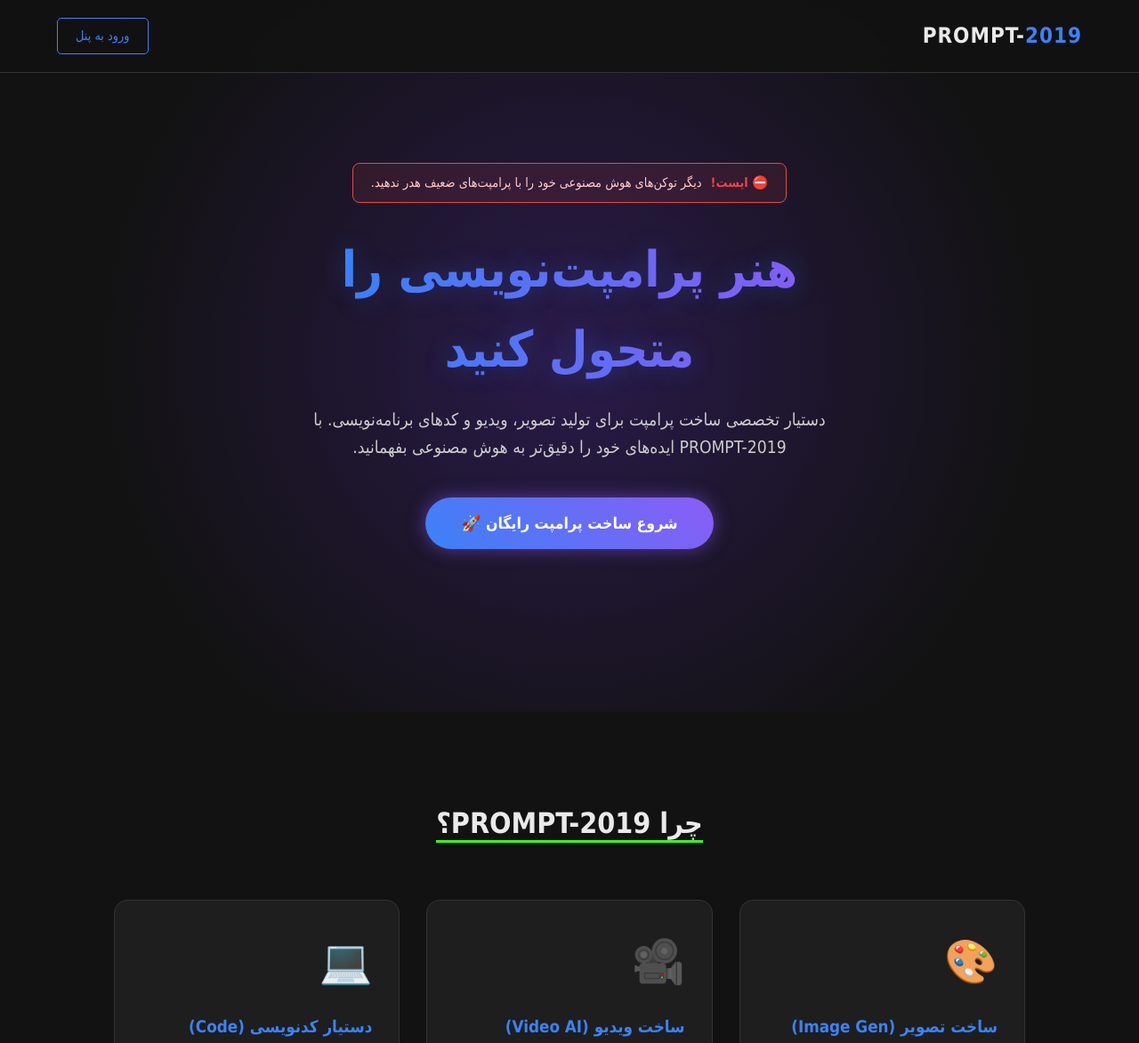
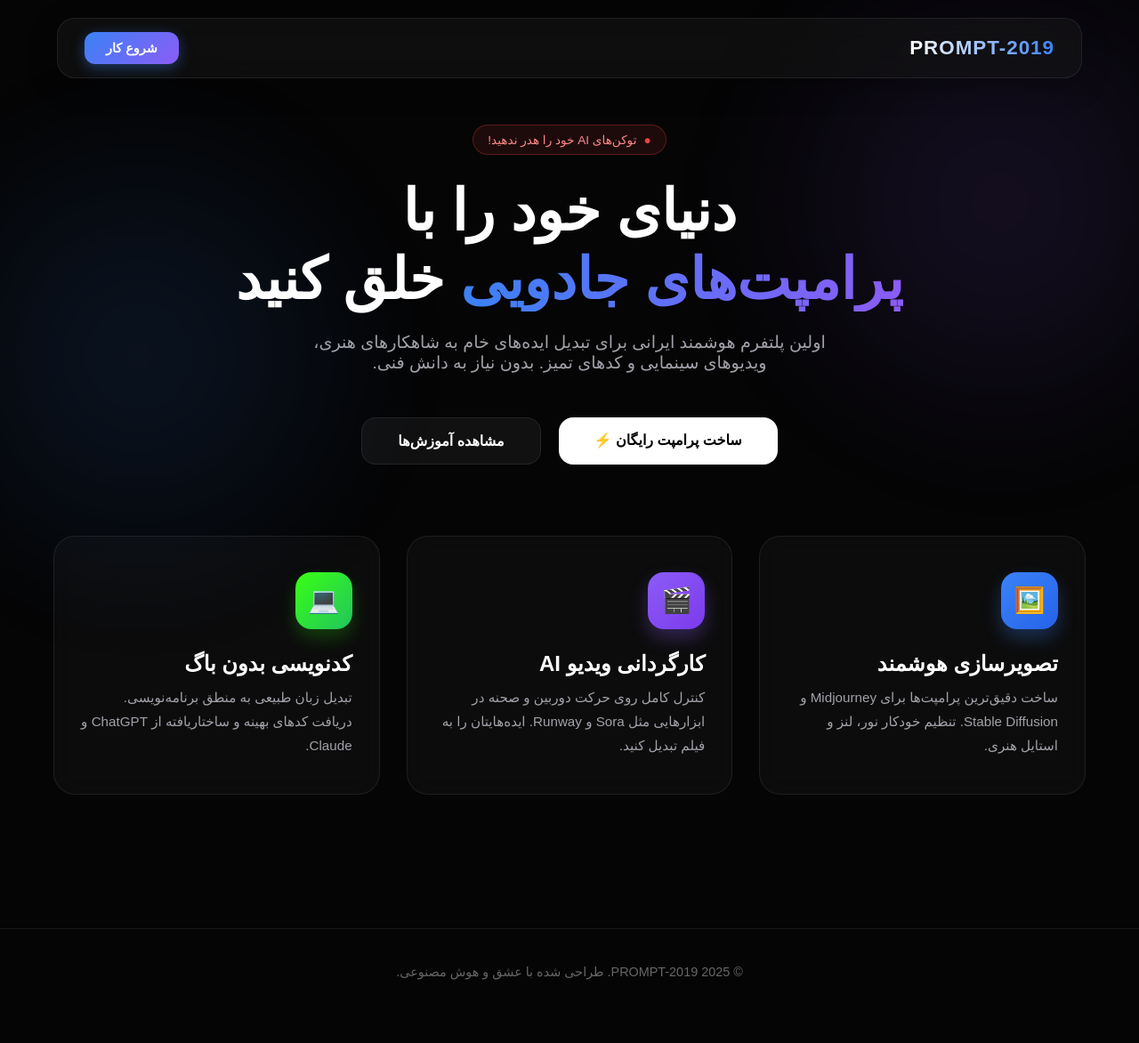
Before and after one commit to MRmmd2019/PROMPT-2019, a plain HTML site: page landing.html in a window 1280 px wide. Shown: the top 1172 px of the page at 89% size. After the commit the page ends 1140 px from the top, so only its background shows below. Drawn offline with Linux system fonts and the light colour scheme; a small style sheet from the web is missing.

Commit message:
Update landing.html

```diff
--- a/landing.html
+++ b/landing.html
@@ -3,247 +3,337 @@
 <head>
     <meta charset="UTF-8">
     <meta name="viewport" content="width=device-width, initial-scale=1.0">
-    <title>PROMPT-2019 | دستیار هوشمند ساخت پرامپت</title>
+    <title>PROMPT-2019 | نسل جدید پرامپت‌نویسی</title>
+    <!-- لینک فونت وزیر -->
+    <link href="https://cdn.jsdelivr.net/gh/rastikerdar/vazirmatn@v33.003/Vazirmatn-font-face.css" rel="stylesheet" type="text/css" />
+
     <style>
         :root {
-            --bg-black: #121212;
-            --text-white: #EAEAEA;
+            /* پالت رنگی */
+            --bg-dark: #050505;
+            --glass-bg: rgba(255, 255, 255, 0.03);
+            --glass-border: rgba(255, 255, 255, 0.08);
             --primary-blue: #3B82F6;
-            --accent-purple: #8B5CF6;
+            --primary-purple: #8B5CF6;
             --neon-green: #39FF14;
             --alert-yellow: #FBBF24;
             --danger-red: #EF4444;
-            --card-bg: #1E1E1E;
+            --text-main: #ffffff;
+            --text-muted: #a1a1aa;
         }
 
-        * { margin: 0; padding: 0; box-sizing: border-box; }
+        * {
+            margin: 0;
+            padding: 0;
+            box-sizing: border-box;
+            outline: none;
+        }
 
         body {
-            font-family: 'Tahoma', sans-serif;
-            background-color: var(--bg-black);
-            color: var(--text-white);
-            line-height: 1.6;
+            font-family: 'Vazirmatn', sans-serif;
+            background-color: var(--bg-dark);
+            color: var(--text-main);
             overflow-x: hidden;
+            min-height: 100vh;
+            position: relative;
         }
 
-        /* --- Header / Navbar --- */
+        /* --- پس‌زمینه زنده (Mesh Gradient) --- */
+        .ambient-light {
+            position: fixed;
+            top: 0;
+            left: 0;
+            width: 100%;
+            height: 100%;
+            z-index: -1;
+            background: radial-gradient(circle at 15% 50%, rgba(59, 130, 246, 0.15), transparent 25%),
+                        radial-gradient(circle at 85% 30%, rgba(139, 92, 246, 0.15), transparent 25%);
+            filter: blur(60px);
+            animation: pulseLight 10s infinite alternate;
+        }
+
+        @keyframes pulseLight {
+            0% { transform: scale(1); opacity: 0.8; }
+            100% { transform: scale(1.1); opacity: 1; }
+        }
+
+        /* --- هدر شیشه‌ای --- */
         header {
+            position: fixed;
+            top: 20px;
+            left: 5%;
+            right: 5%;
+            padding: 15px 30px;
             display: flex;
             justify-content: space-between;
             align-items: center;
-            padding: 20px 5%;
-            background: rgba(18, 18, 18, 0.95);
-            position: fixed;
-            width: 100%;
-            top: 0;
-            z-index: 1000;
-            backdrop-filter: blur(10px);
-            border-bottom: 1px solid #333;
+            border-radius: 20px;
+            z-index: 100;
+
+            /* Glassmorphism Effect */
+            background: rgba(20, 20, 20, 0.6);
+            backdrop-filter: blur(16px);
+            -webkit-backdrop-filter: blur(16px);
+            border: 1px solid var(--glass-border);
+            box-shadow: 0 8px 32px 0 rgba(0, 0, 0, 0.3);
         }
 
         .logo {
-            font-size: 1.5rem;
-            font-weight: bold;
-            color: var(--text-white);
+            font-weight: 900;
+            font-size: 1.4rem;
             letter-spacing: 1px;
+            background: linear-gradient(to right, #fff, var(--primary-blue));
+            -webkit-background-clip: text;
+            -webkit-text-fill-color: transparent;
         }
 
-        .logo span { color: var(--primary-blue); }
-
         .nav-btn {
-            padding: 8px 20px;
-            background: transparent;
-            border: 1px solid var(--primary-blue);
-            color: var(--primary-blue);
-            border-radius: 5px;
-            cursor: pointer;
-            transition: 0.3s;
+            background: linear-gradient(135deg, var(--primary-blue), var(--primary-purple));
+            color: white;
+            padding: 10px 24px;
+            border-radius: 12px;
             text-decoration: none;
+            font-weight: bold;
             font-size: 0.9rem;
+            box-shadow: 0 4px 15px rgba(59, 130, 246, 0.4);
+            transition: all 0.3s ease;
         }
 
         .nav-btn:hover {
-            background: var(--primary-blue);
-            color: white;
+            transform: translateY(-2px);
+            box-shadow: 0 8px 25px rgba(139, 92, 246, 0.6);
         }
 
-        /* --- Hero Section --- */
-        .hero {
-            height: 100vh;
-            display: flex;
-            flex-direction: column;
-            justify-content: center;
-            align-items: center;
+        /* --- کانتینر اصلی --- */
+        .container {
+            max-width: 1200px;
+            margin: 0 auto;
+            padding: 140px 20px 50px;
             text-align: center;
-            padding: 0 20px;
-            background: radial-gradient(circle at 50% 50%, #2a1a4a 0%, var(--bg-black) 70%);
-            position: relative;
         }
 
-        .hero h1 {
-            font-size: 3.5rem;
+        /* --- بخش هیرو --- */
+        .hero-badge {
+            display: inline-flex;
+            align-items: center;
+            gap: 8px;
+            padding: 8px 16px;
+            border-radius: 50px;
+            background: rgba(239, 68, 68, 0.1);
+            border: 1px solid rgba(239, 68, 68, 0.3);
+            color: #ff8888;
+            font-size: 0.85rem;
+            margin-bottom: 25px;
+            backdrop-filter: blur(4px);
+        }
+
+        h1 {
+            font-size: 4rem;
+            line-height: 1.2;
             margin-bottom: 20px;
-            background: linear-gradient(90deg, var(--primary-blue), var(--accent-purple));
+            font-weight: 900;
+        }
+
+        .gradient-text {
+            background: linear-gradient(90deg, var(--primary-blue), var(--primary-purple), var(--neon-green));
+            background-size: 200% auto;
             -webkit-background-clip: text;
             -webkit-text-fill-color: transparent;
-            text-shadow: 0 0 30px rgba(59, 130, 246, 0.3);
+            animation: gradientMove 5s linear infinite;
         }
 
-        .hero p {
-            font-size: 1.2rem;
-            max-width: 600px;
-            margin-bottom: 40px;
-            color: #ccc;
+        @keyframes gradientMove {
+            0% { background-position: 0% 50%; }
+            100% { background-position: 200% 50%; }
         }
 
-        .cta-btn {
-            padding: 15px 40px;
-            background: linear-gradient(45deg, var(--primary-blue), var(--accent-purple));
-            color: white;
-            font-size: 1.1rem;
-            font-weight: bold;
-            border: none;
-            border-radius: 50px;
-            cursor: pointer;
-            text-decoration: none;
-            box-shadow: 0 0 20px rgba(139, 92, 246, 0.5);
-            transition: transform 0.3s, box-shadow 0.3s;
+        p.subtitle {
+            font-size: 1.2rem;
+            color: var(--text-muted);
+            max-width: 600px;
+            margin: 0 auto 50px;
         }
 
-        .cta-btn:hover {
-            transform: translateY(-3px);
-            box-shadow: 0 0 30px rgba(139, 92, 246, 0.8);
+        .cta-group {
+            display: flex;
+            gap: 20px;
+            justify-content: center;
+            margin-bottom: 80px;
         }
 
-        /* --- Pain Point (Red Usage) --- */
-        .alert-banner {
-            background: rgba(239, 68, 68, 0.1);
-            border: 1px solid var(--danger-red);
-            color: #ffcccc;
-            padding: 10px 20px;
-            border-radius: 8px;
-            margin-bottom: 30px;
-            font-size: 0.9rem;
-            display: inline-flex;
-            align-items: center;
-            gap: 10px;
+        .btn-primary {
+            padding: 16px 40px;
+            background: white;
+            color: black;
+            font-weight: 800;
+            border-radius: 16px;
+            text-decoration: none;
+            transition: 0.3s;
         }
-        .alert-banner span { color: var(--danger-red); font-weight: bold; }
+        .btn-primary:hover { transform: scale(1.05); box-shadow: 0 0 20px rgba(255,255,255,0.3); }
 
-        /* --- Features Section --- */
-        .features {
-            padding: 100px 10%;
-            background: var(--bg-black);
+        .btn-secondary {
+            padding: 16px 40px;
+            background: rgba(255,255,255,0.05);
+            color: white;
+            font-weight: 600;
+            border-radius: 16px;
+            text-decoration: none;
+            border: 1px solid var(--glass-border);
+            transition: 0.3s;
+        }
+        .btn-secondary:hover { background: rgba(255,255,255,0.1); }
+
+        /* --- کارت‌ها (Glassmorphism + Material) --- */
+        .grid {
+            display: grid;
+            grid-template-columns: repeat(auto-fit, minmax(300px, 1fr));
+            gap: 30px;
+            margin-top: 50px;
         }
 
-        .section-title {
-            text-align: center;
-            font-size: 2rem;
-            margin-bottom: 60px;
-        }
-        .section-title span { border-bottom: 3px solid var(--neon-green); }
-
-        .cards-grid {
-            display: grid;
-            grid-template-columns: repeat(auto-fit, minmax(280px, 1fr));
-            gap: 30px;
-        }
-
-        .card {
-            background: var(--card-bg);
-            padding: 30px;
-            border-radius: 15px;
-            border: 1px solid #333;
-            transition: 0.3s;
+        .glass-card {
+            background: var(--glass-bg);
+            backdrop-filter: blur(12px);
+            -webkit-backdrop-filter: blur(12px);
+            border: 1px solid var(--glass-border);
+            padding: 40px 30px;
+            border-radius: 24px;
+            text-align: right;
+            transition: 0.4s cubic-bezier(0.175, 0.885, 0.32, 1.275);
             position: relative;
             overflow: hidden;
         }
 
-        .card:hover {
+        .glass-card:hover {
             transform: translateY(-10px);
-            border-color: var(--accent-purple);
-            box-shadow: 0 10px 30px rgba(0,0,0,0.5);
+            border-color: rgba(255,255,255,0.2);
+            box-shadow: 0 20px 40px rgba(0,0,0,0.4);
         }
 
-        .card-icon {
-            font-size: 3rem;
-            margin-bottom: 20px;
-            display: block;
+        /* افکت نور پس‌زمینه کارت */
+        .glass-card::before {
+            content: '';
+            position: absolute;
+            top: 0; left: 0; right: 0; height: 2px;
+            background: linear-gradient(90deg, transparent, rgba(255,255,255,0.5), transparent);
+            transform: translateX(-100%);
+            transition: 0.5s;
+        }
+        .glass-card:hover::before { transform: translateX(100%); }
+
+        /* --- آیکون‌های مربعی با گوشه گرد (Squircle) --- */
+        .icon-box {
+            width: 64px;
+            height: 64px;
+            border-radius: 18px; /* گوشه‌های گرد مدرن */
+            display: flex;
+            align-items: center;
+            justify-content: center;
+            margin-bottom: 25px;
+            font-size: 28px;
+            color: white;
+            box-shadow: 0 10px 20px rgba(0,0,0,0.2);
         }
 
-        .card h3 { color: var(--primary-blue); margin-bottom: 15px; }
-        .card p { color: #aaa; font-size: 0.9rem; }
+        .icon-blue { background: linear-gradient(135deg, #3B82F6, #2563EB); box-shadow: 0 10px 20px rgba(59, 130, 246, 0.3); }
+        .icon-purple { background: linear-gradient(135deg, #8B5CF6, #7C3AED); box-shadow: 0 10px 20px rgba(139, 92, 246, 0.3); }
+        .icon-green { background: linear-gradient(135deg, #39FF14, #22c55e); color: black; box-shadow: 0 10px 20px rgba(57, 255, 20, 0.2); }
 
-        /* --- Footer --- */
-        footer {
-            padding: 40px;
-            text-align: center;
-            border-top: 1px solid #333;
-            color: #666;
-            margin-top: 50px;
+        .glass-card h3 {
+            font-size: 1.5rem;
+            margin-bottom: 10px;
+            color: var(--text-main);
         }
 
-        /* --- Responsive --- */
+        .glass-card p {
+            color: var(--text-muted);
+            font-size: 0.95rem;
+            line-height: 1.8;
+        }
+
+        /* --- فوتر --- */
+        footer {
+            margin-top: 100px;
+            padding: 40px;
+            border-top: 1px solid var(--glass-border);
+            text-align: center;
+            color: #666;
+            font-size: 0.9rem;
+        }
+
         @media (max-width: 768px) {
-            .hero h1 { font-size: 2.5rem; }
-            .features { padding: 60px 5%; }
+            h1 { font-size: 2.5rem; }
+            .cta-group { flex-direction: column; }
+            header { padding: 15px; width: 90%; left: 5%; }
         }
     </style>
 </head>
 <body>
 
-    <!-- نوار ناوبری -->
+    <div class="ambient-light"></div>
+
     <header>
-        <div class="logo">PROMPT-<span>2019</span></div>
-        <a href="panel.html" class="nav-btn">ورود به پنل</a>
+        <div class="logo">PROMPT-2019</div>
+        <a href="panel.html" class="nav-btn">شروع کار</a>
     </header>
 
-    <!-- بخش هیرو (اصلی) -->
-    <section class="hero">
-        <div class="alert-banner">
-            <span>⛔ ایست!</span>
-             دیگر توکن‌های هوش مصنوعی خود را با پرامپت‌های ضعیف هدر ندهید.
+    <div class="container">
+
+        <!-- Hero Section -->
+        <div class="hero-badge">
+            <span style="color: var(--danger-red);">●</span>
+            <span>توکن‌های AI خود را هدر ندهید!</span>
         </div>
 
-        <h1>هنر پرامپت‌نویسی را<br>متحول کنید</h1>
-        <p>دستیار تخصصی ساخت پرامپت برای تولید تصویر، ویدیو و کدهای برنامه‌نویسی. با PROMPT-2019 ایده‌های خود را دقیق‌تر به هوش مصنوعی بفهمانید.</p>
+        <h1>
+            دنیای خود را با<br>
+            <span class="gradient-text">پرامپت‌های جادویی</span> خلق کنید
+        </h1>
 
-        <a href="panel.html" class="cta-btn">شروع ساخت پرامپت رایگان 🚀</a>
-    </section>
+        <p class="subtitle">
+            اولین پلتفرم هوشمند ایرانی برای تبدیل ایده‌های خام به شاهکارهای هنری، ویدیوهای سینمایی و کدهای تمیز. بدون نیاز به دانش فنی.
+        </p>
 
-    <!-- بخش ویژگی‌ها -->
-    <section class="features">
-        <h2 class="section-title"><span>چرا PROMPT-2019؟</span></h2>
+        <div class="cta-group">
+            <a href="panel.html" class="btn-primary">ساخت پرامپت رایگان ⚡</a>
+            <a href="#" class="btn-secondary">مشاهده آموزش‌ها</a>
+        </div>
 
-        <div class="cards-grid">
-            <!-- کارت 1 -->
-            <div class="card">
-                <span class="card-icon">🎨</span>
-                <h3>ساخت تصویر (Image Gen)</h3>
-                <p>تولید پرامپت‌های دقیق با پارامترهای دوربین، نورپردازی و استایل برای Midjourney و Stable Diffusion.</p>
+        <!-- Cards Section -->
+        <div class="grid">
+            <!-- Card 1 -->
+            <div class="glass-card">
+                <div class="icon-box icon-blue">
+                    <span>🖼️</span>
+                </div>
+                <h3>تصویرسازی هوشمند</h3>
+                <p>ساخت دقیق‌ترین پرامپت‌ها برای Midjourney و Stable Diffusion. تنظیم خودکار نور، لنز و استایل هنری.</p>
             </div>
 
-            <!-- کارت 2 -->
-            <div class="card">
-                <span class="card-icon">🎥</span>
-                <h3>ساخت ویدیو (Video AI)</h3>
-                <p>کنترل کامل روی حرکت دوربین، نرخ فریم و سناریو برای ابزارهایی مثل Runway و Sora.</p>
+            <!-- Card 2 -->
+            <div class="glass-card">
+                <div class="icon-box icon-purple">
+                    <span>🎬</span>
+                </div>
+                <h3>کارگردانی ویدیو AI</h3>
+                <p>کنترل کامل روی حرکت دوربین و صحنه در ابزارهایی مثل Sora و Runway. ایده‌هایتان را به فیلم تبدیل کنید.</p>
             </div>
 
-            <!-- کارت 3 -->
-            <div class="card">
-                <span class="card-icon">💻</span>
-                <h3>دستیار کدنویسی (Code)</h3>
-                <p>تبدیل درخواست‌های ساده به پرامپت‌های مهندسی شده برای دریافت کدهای تمیز و بدون باگ.</p>
+            <!-- Card 3 -->
+            <div class="glass-card">
+                <div class="icon-box icon-green">
+                    <span>💻</span>
+                </div>
+                <h3>کدنویسی بدون باگ</h3>
+                <p>تبدیل زبان طبیعی به منطق برنامه‌نویسی. دریافت کدهای بهینه و ساختاریافته از ChatGPT و Claude.</p>
             </div>
         </div>
-    </section>
+
+    </div>
 
     <footer>
-        <p>© 2025 PROMPT-2019. تمامی حقوق محفوظ است.</p>
-        <p style="font-size: 0.8rem; margin-top: 10px; color: var(--alert-yellow);">
-            Designed with ❤️ for AI Creators
-        </p>
+        <p>© 2025 PROMPT-2019. طراحی شده با عشق و هوش مصنوعی.</p>
     </footer>
 
 </body>
```
